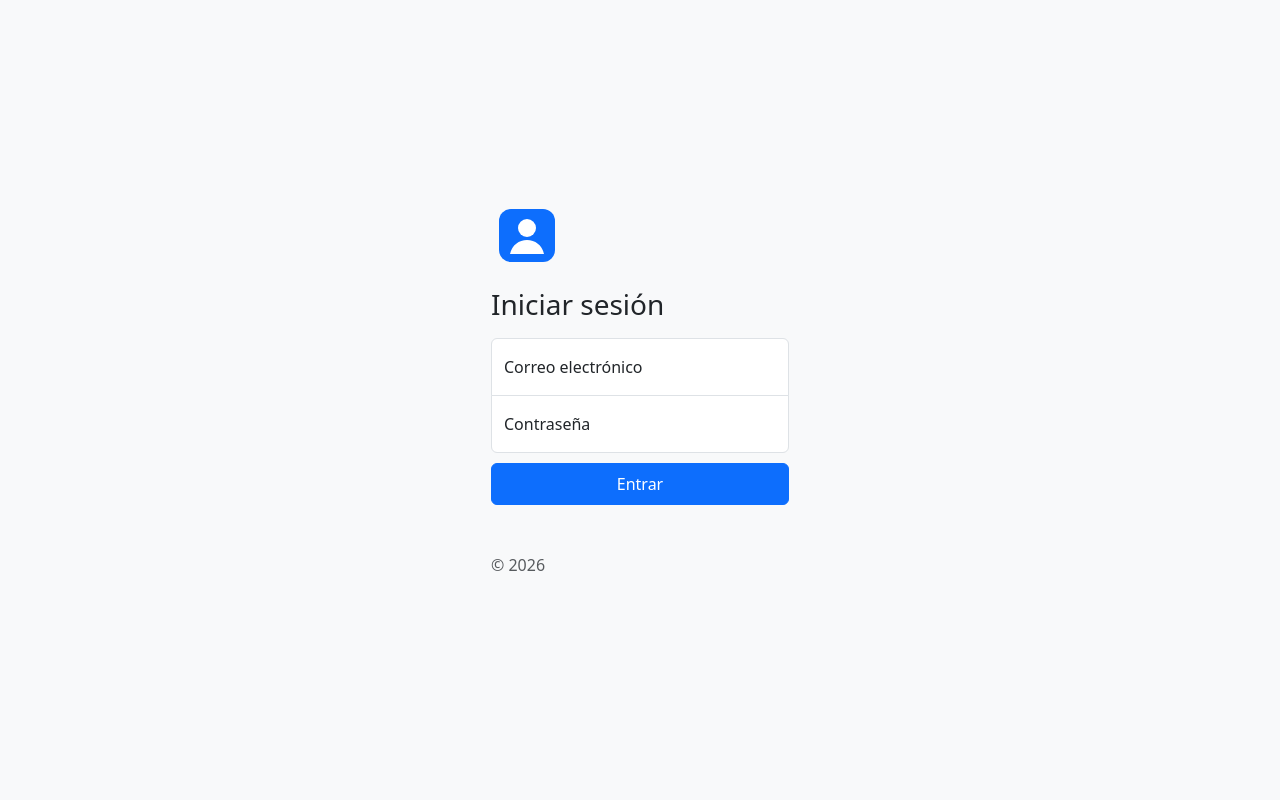
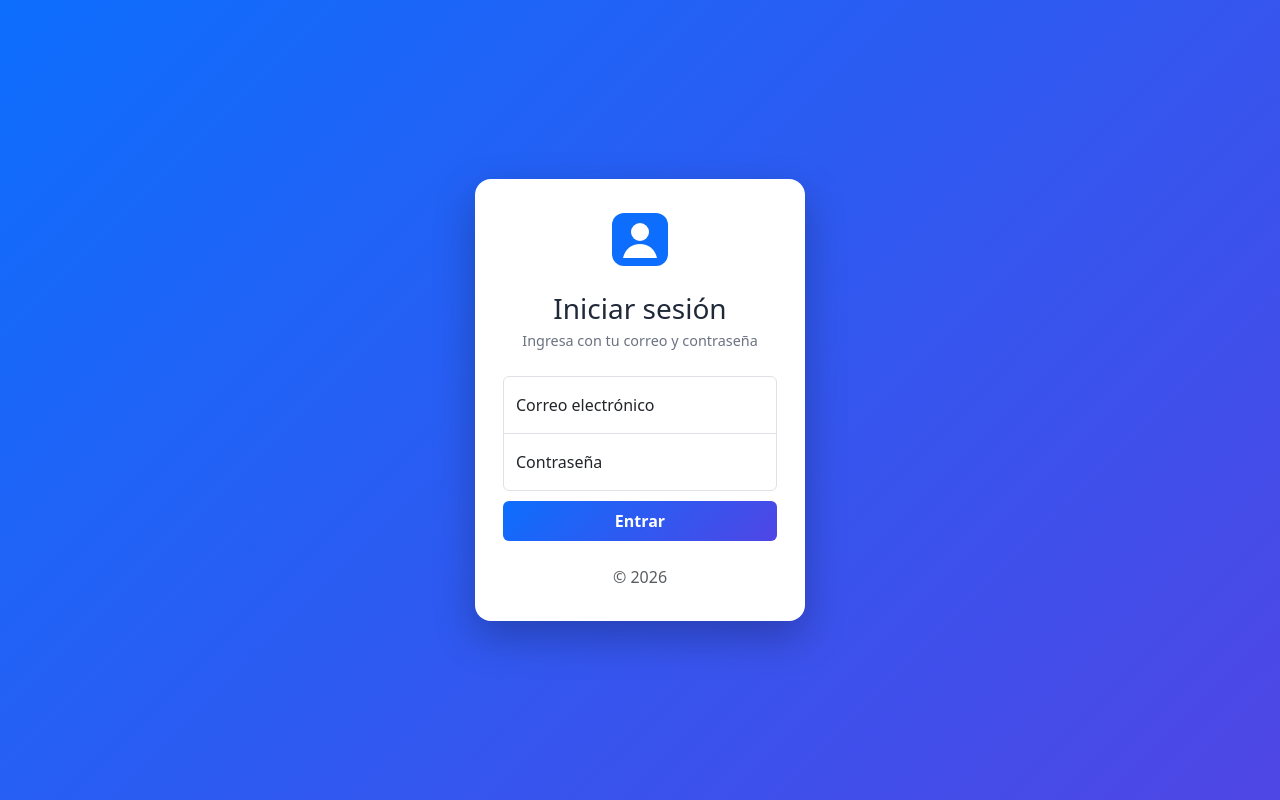
Before and after one commit to EduardoY24/Proyecto-Login, a plain HTML site: page login.html in a window 1280 px wide. Drawn offline with nearby package versions, Linux system fonts and the light colour scheme.

Commit message:
Agrega estilos propios al login

```diff
--- a/css/login.css
+++ b/css/login.css
@@ -43,3 +43,61 @@ body {
   padding-left: 3rem;
   font-size: 0.95rem;
 }
+
+/* ===== Estilos propios del login (Integrante A) ===== */
+
+/* Fondo con degradado azul para la pantalla de acceso */
+.pagina-login {
+  background: linear-gradient(135deg, #0d6efd 0%, #4f46e5 100%);
+}
+
+/* Tarjeta blanca centrada donde va el formulario */
+.tarjeta-login {
+  background-color: #ffffff;
+  border-radius: 1rem;
+  box-shadow: 0 1rem 2.5rem rgba(0, 0, 0, 0.25);
+  padding: 2rem 1.75rem;
+  text-align: center;
+}
+
+.tarjeta-login h1 {
+  font-weight: 600;
+  color: #1f2937;
+  margin-bottom: 0.25rem !important;
+}
+
+.subtitulo-login {
+  color: #6b7280;
+  font-size: 0.9rem;
+}
+
+/* Campos con borde azul al escribir en ellos */
+.tarjeta-login .form-control:focus {
+  border-color: #4f46e5;
+  box-shadow: 0 0 0 0.2rem rgba(79, 70, 229, 0.25);
+}
+
+/* Botón de entrar con el mismo degradado del fondo */
+.tarjeta-login .btn-primary {
+  background: linear-gradient(135deg, #0d6efd 0%, #4f46e5 100%);
+  border: none;
+  font-weight: 600;
+  transition: transform 0.15s ease, box-shadow 0.15s ease;
+}
+
+.tarjeta-login .btn-primary:hover {
+  transform: translateY(-2px);
+  box-shadow: 0 0.5rem 1rem rgba(79, 70, 229, 0.4);
+}
+
+/* Aviso de error un poco más pequeño */
+.tarjeta-login .alert {
+  font-size: 0.85rem;
+  text-align: left;
+}
+
+/* Texto del pie de la tarjeta */
+.tarjeta-login .text-body-secondary {
+  margin-top: 1.5rem !important;
+  margin-bottom: 0 !important;
+}
--- a/login.html
+++ b/login.html
@@ -7,12 +7,13 @@
   <link href="https://cdn.jsdelivr.net/npm/bootstrap@5.3.3/dist/css/bootstrap.min.css" rel="stylesheet">
   <link href="css/login.css" rel="stylesheet">
 </head>
-<body class="d-flex align-items-center py-4 bg-body-tertiary">
+<body class="pagina-login d-flex align-items-center py-4">
 
-  <main class="form-signin w-100 m-auto">
+  <main class="form-signin tarjeta-login w-100 m-auto">
     <form id="formLogin" novalidate>
       <img class="mb-4" src="img/logo.svg" alt="Logo" width="72" height="57">
       <h1 class="h3 mb-3 fw-normal">Iniciar sesión</h1>
+      <p class="subtitulo-login mb-4">Ingresa con tu correo y contraseña</p>
 
       <div class="form-floating">
         <input type="email" class="form-control" id="correo" placeholder="nombre@ejemplo.com">
```
